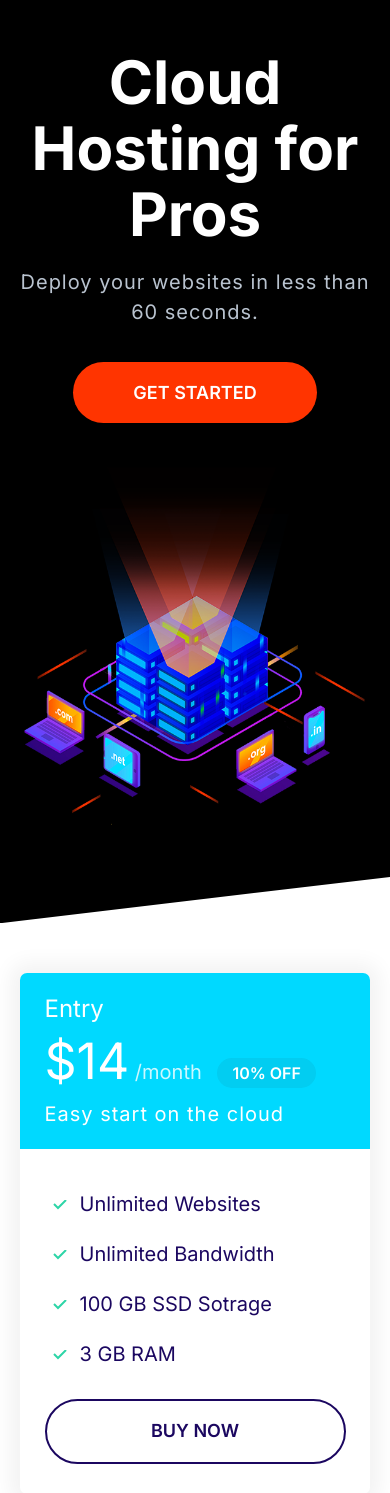
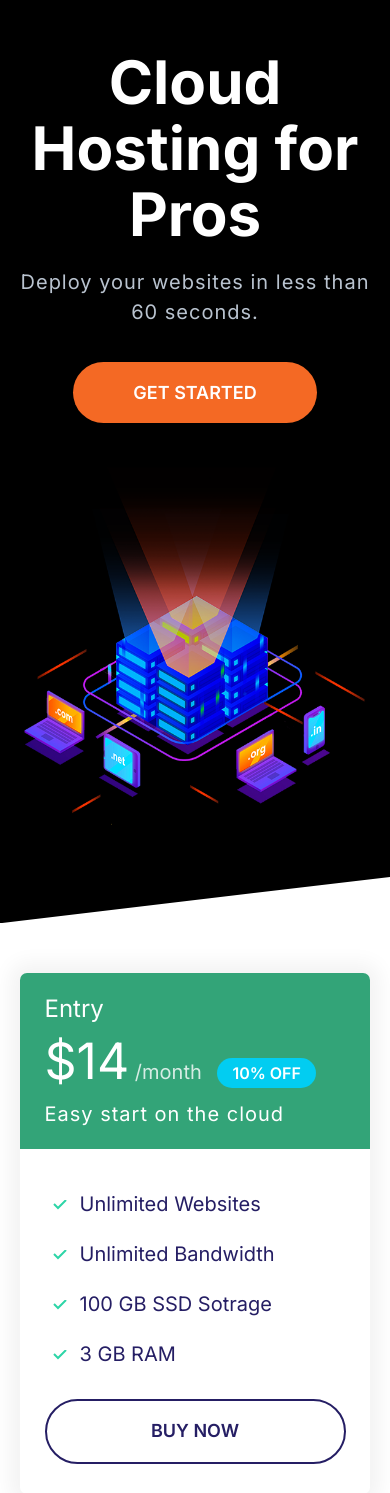
Before and after one commit to amirali-lll/Hoopoe, a Django app: page / in a window 390 px wide. Shown: the part 81-1574 px from the top of the page. Run offline with Django 3.2, Linux system fonts and the light colour scheme.

Commit message:
change color pallet. set name and email input in one row in mobile site.

```diff
--- a/template/index.html
+++ b/template/index.html
@@ -256,7 +256,7 @@
                     required="" class="contact-field"></textarea>
                 </div>
                 <div class="fieldset">
-                  <button type="submit"  class="btn btn--accent btn--stretched">Send It</button>
+                  <button type="submit"  class="btn btn--secondary btn--stretched">Send It</button>
                 </div>
               </form>
             </div>
--- a/views/static/views/css/styles.css
+++ b/views/static/views/css/styles.css
@@ -1,11 +1,19 @@
 @import "./normalize.css";
 :root {
-  --color-primary: #2584ff;
+  /* --color-primary: #2584ff;
   --color-secondary: #00d9ff;
   --color-accent: #ff3400;
   --color-headings: #1b0760;
   --color-body: #918ca4;
   --color-body-darker: #5c5577;
+  --color-border: #ccc;
+  --border-radius: 30px; */
+  --color-primary: #006464;
+  --color-secondary: #33a478;
+  --color-accent: #f46924;
+  --color-headings: #251e64;
+  --color-body: #918ca4;
+  --color-body-darker: #464646;
   --color-border: #ccc;
   --border-radius: 30px;
 }
@@ -956,8 +964,9 @@ a {
   justify-content: center;
 }
 
-
-.fieldset--1row{
+@media screen and (min-width:1024px){
+  .fieldset--1row{
   display: flex;
   justify-content: space-around;
 }
+}
```
